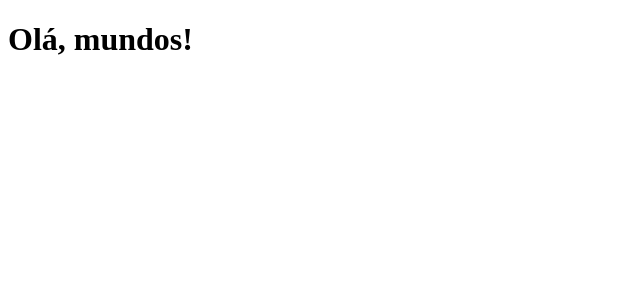
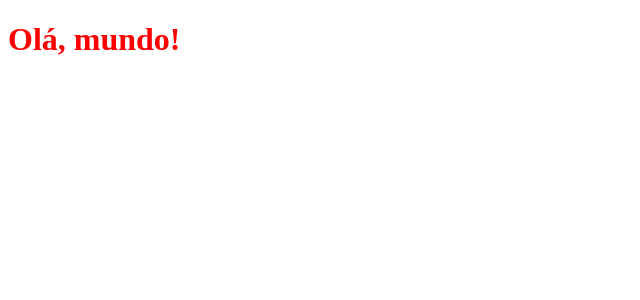
Before and after one commit to joelvitorniino/Fifth_Harmony, a Next.js app: page / in a window 1280 px wide. Shown: the top 300 px of the page, without its empty margins (0-640 px from the left). Built offline with nearby package versions, Linux system fonts and the light colour scheme.

Commit message:
add css in project

```diff
--- a/pages/index.js
+++ b/pages/index.js
@@ -1,5 +1,7 @@
+import '../src/css/main.css';
+
 function App() {
-    return <h1>Olá, mundos!</h1>
+    return <h1>Olá, mundo!</h1>
 }
 
 export default App;
--- /dev/null
+++ b/src/css/main.css
@@ -0,0 +1,3 @@
+h1 {
+    color: red;
+}
```
